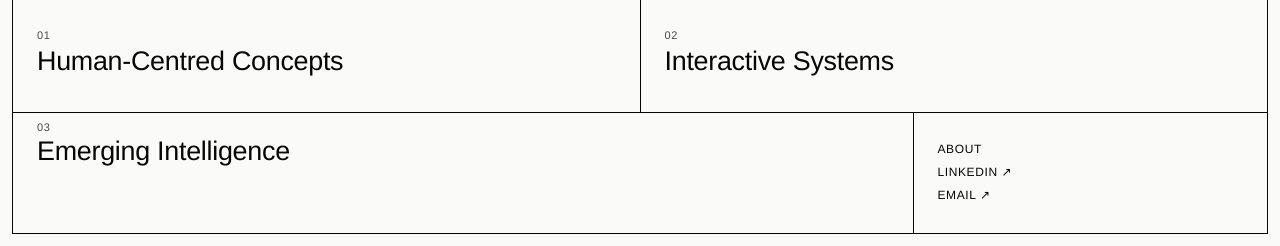
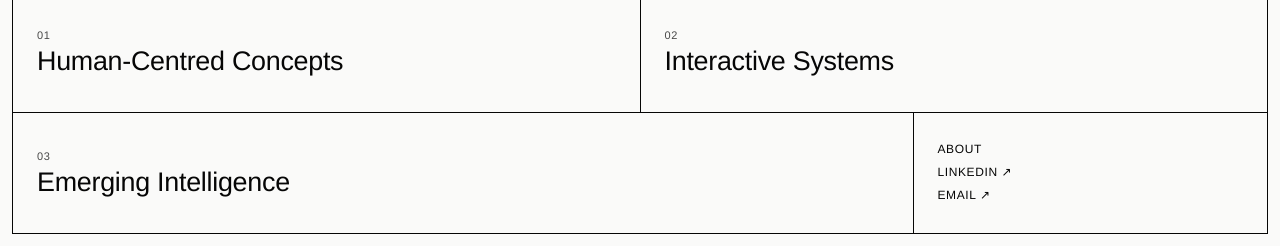
Before and after one commit to brutalmuse/product-design, a plain HTML site: page index.html in a window 1280 px wide. Shown: the part 554-800 px from the top of the page. Drawn offline with nearby package versions, Linux system fonts and the light colour scheme.

Commit message:
Fix Emerging Intelligence vertical alignment on landing page
The third category link used justify-content:flex-start and different
padding/gap than the first two, pinning its content to the top instead
of centering it like the other categories.

Co-Authored-By: Claude Sonnet 5 <noreply@anthropic.com>

```diff
--- a/index.html
+++ b/index.html
@@ -73,7 +73,7 @@
         </sc-for>
       </div>
       <div style="flex:1 1 0; min-height:0; display:flex; flex-wrap:wrap; overflow:hidden; animation:cc1-text-in 1.4s cubic-bezier(0.16,1,0.3,1) both; animation-delay:0.45s;">
-        <a href="{{ thirdCategory.route }}" aria-label="{{ thirdCategory.ariaLabel }}" onMouseEnter="{{ thirdCategory.onEnter }}" onFocus="{{ thirdCategory.onEnter }}" onBlur="{{ onLeaveAll }}" style="flex:3 1 320px; min-width:220px; min-height:0; display:flex; flex-direction:column; justify-content:flex-start; gap:4px; text-decoration:none; color:{{ thirdCategory.textColor }}; padding:clamp(6px,1vh,14px) clamp(16px,2vw,24px); border-right:1px solid oklch(0.12 0 0); background:{{ thirdCategory.background }}; transition:background 0.6s cubic-bezier(0.16,1,0.3,1), color 0.5s ease; overflow:hidden; box-sizing:border-box;" style-focus="outline:2px solid oklch(0.12 0 0); outline-offset:-6px;">
+        <a href="{{ thirdCategory.route }}" aria-label="{{ thirdCategory.ariaLabel }}" onMouseEnter="{{ thirdCategory.onEnter }}" onFocus="{{ thirdCategory.onEnter }}" onBlur="{{ onLeaveAll }}" style="flex:3 1 320px; min-width:220px; min-height:0; display:flex; flex-direction:column; justify-content:center; gap:6px; text-decoration:none; color:{{ thirdCategory.textColor }}; padding:clamp(8px,1.4vh,16px) clamp(16px,2vw,24px); border-right:1px solid oklch(0.12 0 0); background:{{ thirdCategory.background }}; transition:background 0.6s cubic-bezier(0.16,1,0.3,1), color 0.5s ease; overflow:hidden; box-sizing:border-box;" style-focus="outline:2px solid oklch(0.12 0 0); outline-offset:-6px;">
           <span style="font-size:11px; letter-spacing:0.06em; text-transform:uppercase; color:{{ thirdCategory.numberColor }}; transition:color 0.5s ease, transform 0.5s cubic-bezier(0.16,1,0.3,1); transform:{{ thirdCategory.numberTransform }};">{{ thirdCategory.number }}</span>
           <h2 style="margin: 0; font-family: Helvetica,Arial,sans-serif; font-weight: 300; font-size: clamp(22px,2.1vw,27px); letter-spacing: -0.01em; line-height: 1.05; transition:transform 0.6s cubic-bezier(0.16,1,0.3,1); transform:{{ thirdCategory.titleTransform }};">{{ thirdCategory.title }}</h2>
         </a>
```
